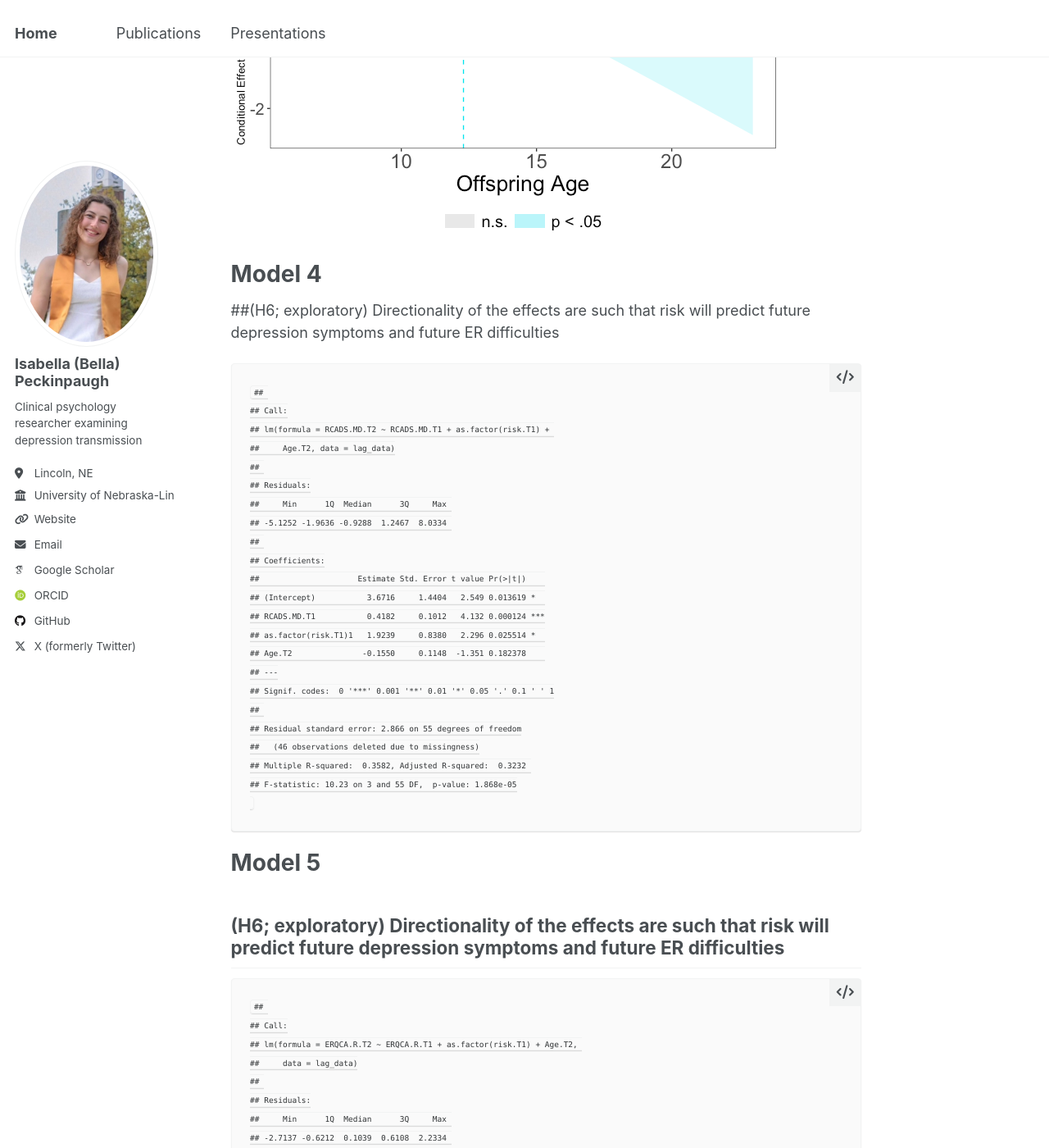
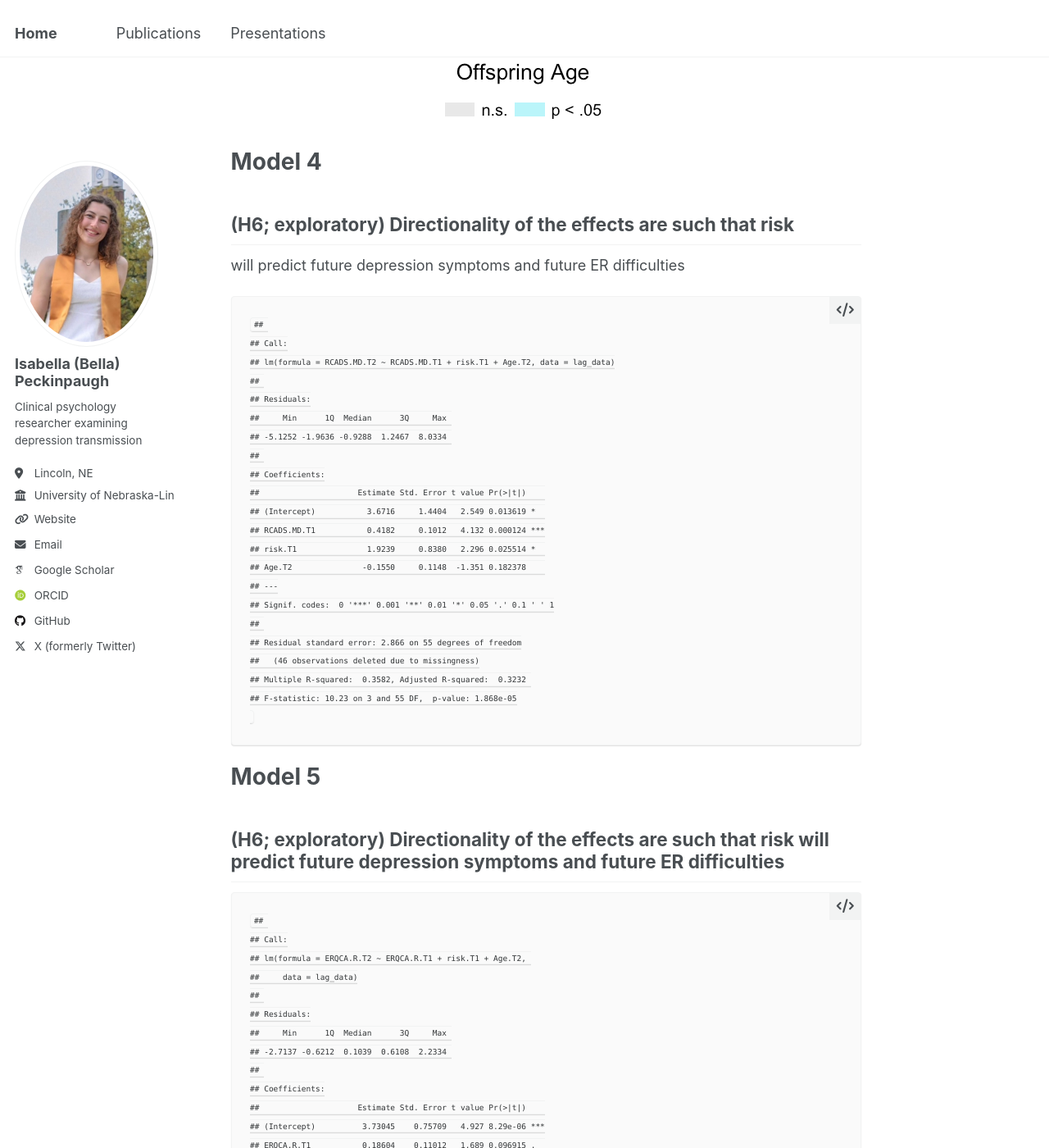
Before and after one commit to bellapeckinpaugh/bellapeckinpaugh.github.io, a Jekyll site: the page built from _pages/SAS25Analyses.md, in a window 1280 px wide and 1400 px high, scrolled down 4705 px. Shown: the whole window at 82% size. Built offline with Jekyll 4.4.1, drawn with Linux system fonts in a browser that asks for light colours; some web fonts are replaced; some of the changed text lies outside the part shown.

Commit message:
Update SAS25Analyses.md
reformatted the output to fit on page

```diff
--- a/_pages/SAS25Analyses.md
+++ b/_pages/SAS25Analyses.md
@@ -46,7 +46,7 @@ author_profile: TRUE
 
     ## Linear mixed model fit by REML. t-tests use Satterthwaite's method [
     ## lmerModLmerTest]
-    ## Formula: ERQCA.R ~ as.factor(risk_dummy) * Age_kid + sex_dummy + (1 |      kID)
+    ## Formula: ERQCA.R ~ risk_dummy * Age_kid + sex_dummy + (1 |      kID)
     ##    Data: long_data
     ##
     ## REML criterion at convergence: 735.3
@@ -62,18 +62,12 @@ author_profile: TRUE
     ## Number of obs: 232, groups:  kID, 100
     ##
     ## Fixed effects:
-    ##                                 Estimate Std. Error        df t value Pr(>|t|)
-    ## (Intercept)                      4.83082    0.42643 127.70630  11.329  < 2e-16
-    ## as.factor(risk_dummy)1          -1.72273    0.64954 163.26217  -2.652  0.00878
-    ## Age_kid                         -0.02003    0.03277 133.12627  -0.611  0.54202
-    ## sex_dummy                        0.07303    0.19275  83.43060   0.379  0.70575
-    ## as.factor(risk_dummy)1:Age_kid   0.11454    0.05113 166.48362   2.240  0.02639
-    ##
-    ## (Intercept)                    ***
-    ## as.factor(risk_dummy)1         **
-    ## Age_kid
-    ## sex_dummy
-    ## as.factor(risk_dummy)1:Age_kid *
+    ##                       Estimate Std. Error   df     t value  Pr(>|t|)
+    ## (Intercept)           4.83082    0.42643 127.70630  11.329  < 2e-16 ***
+    ## risk_dummy           -1.72273    0.64954 163.26217  -2.652  0.00878 **
+    ## Age_kid              -0.02003    0.03277 133.12627  -0.611  0.54202
+    ## sex_dummy             0.07303    0.19275  83.43060   0.379  0.70575
+    ## risk_dummy:Age_kid    0.11454    0.05113 166.48362   2.240  0.02639 *
     ## ---
     ## Signif. codes:  0 '***' 0.001 '**' 0.01 '*' 0.05 '.' 0.1 ' ' 1
     ##
@@ -137,13 +131,12 @@ author_profile: TRUE
 
 # Model 4
 
-\##(H6; exploratory) Directionality of the effects are such that risk
+## (H6; exploratory) Directionality of the effects are such that risk
 will predict future depression symptoms and future ER difficulties
 
     ##
     ## Call:
-    ## lm(formula = RCADS.MD.T2 ~ RCADS.MD.T1 + as.factor(risk.T1) +
-    ##     Age.T2, data = lag_data)
+    ## lm(formula = RCADS.MD.T2 ~ RCADS.MD.T1 + risk.T1 + Age.T2, data = lag_data)
     ##
     ## Residuals:
     ##     Min      1Q  Median      3Q     Max
@@ -153,7 +146,7 @@ will predict future depression symptoms and future ER difficulties
     ##                     Estimate Std. Error t value Pr(>|t|)
     ## (Intercept)           3.6716     1.4404   2.549 0.013619 *
     ## RCADS.MD.T1           0.4182     0.1012   4.132 0.000124 ***
-    ## as.factor(risk.T1)1   1.9239     0.8380   2.296 0.025514 *
+    ## risk.T1               1.9239     0.8380   2.296 0.025514 *
     ## Age.T2               -0.1550     0.1148  -1.351 0.182378
     ## ---
     ## Signif. codes:  0 '***' 0.001 '**' 0.01 '*' 0.05 '.' 0.1 ' ' 1
@@ -169,7 +162,7 @@ will predict future depression symptoms and future ER difficulties
 
     ##
     ## Call:
-    ## lm(formula = ERQCA.R.T2 ~ ERQCA.R.T1 + as.factor(risk.T1) + Age.T2,
+    ## lm(formula = ERQCA.R.T2 ~ ERQCA.R.T1 + risk.T1 + Age.T2,
     ##     data = lag_data)
     ##
     ## Residuals:
@@ -180,7 +173,7 @@ will predict future depression symptoms and future ER difficulties
     ##                     Estimate Std. Error t value Pr(>|t|)
     ## (Intercept)          3.73045    0.75709   4.927 8.29e-06 ***
     ## ERQCA.R.T1           0.18604    0.11012   1.689 0.096915 .
-    ## as.factor(risk.T1)1 -1.09882    0.30740  -3.575 0.000749 ***
+    ## risk.T1             -1.09882    0.30740  -3.575 0.000749 ***
     ## Age.T2               0.04345    0.04246   1.023 0.310667
     ## ---
     ## Signif. codes:  0 '***' 0.001 '**' 0.01 '*' 0.05 '.' 0.1 ' ' 1
```
